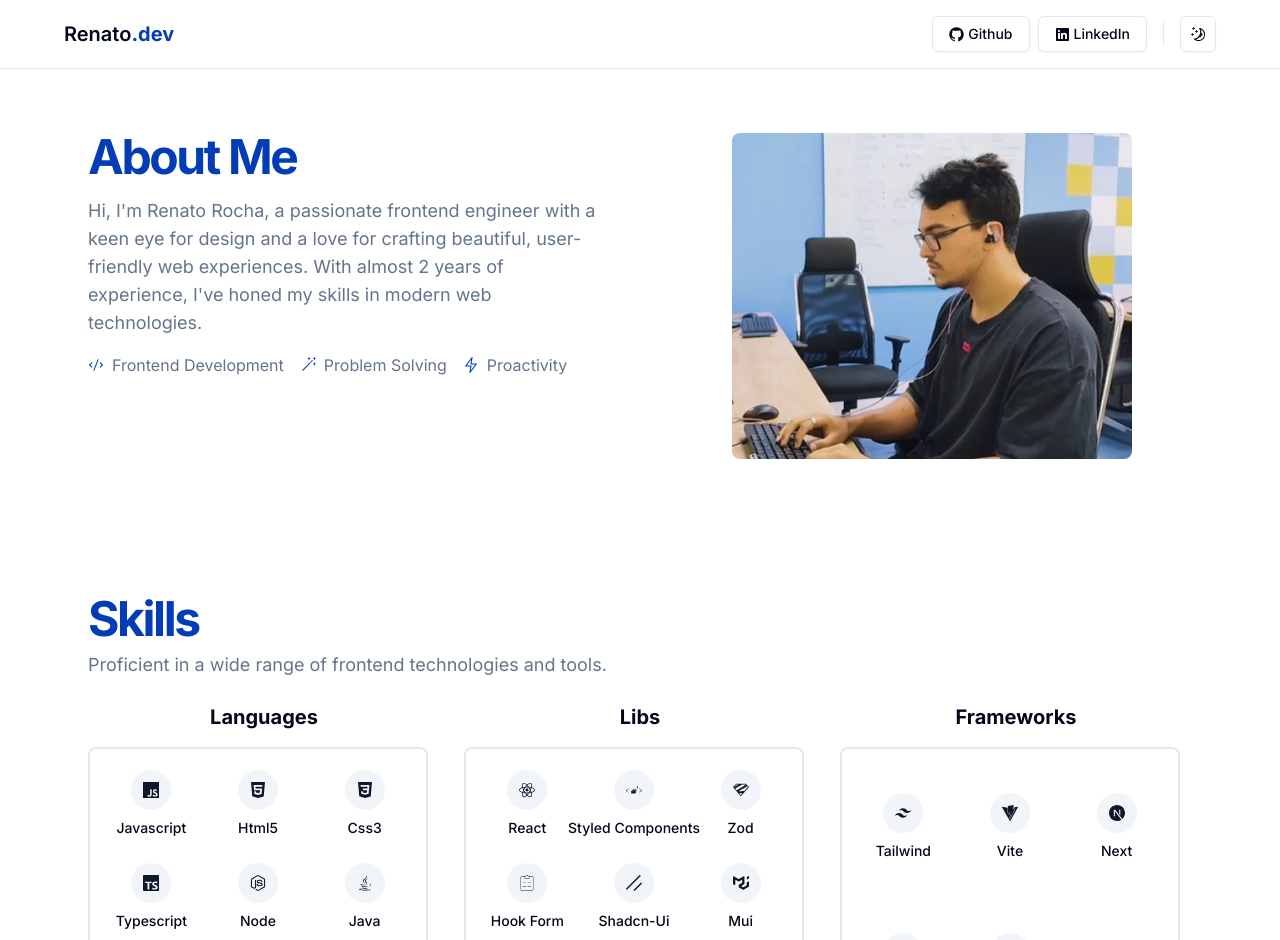
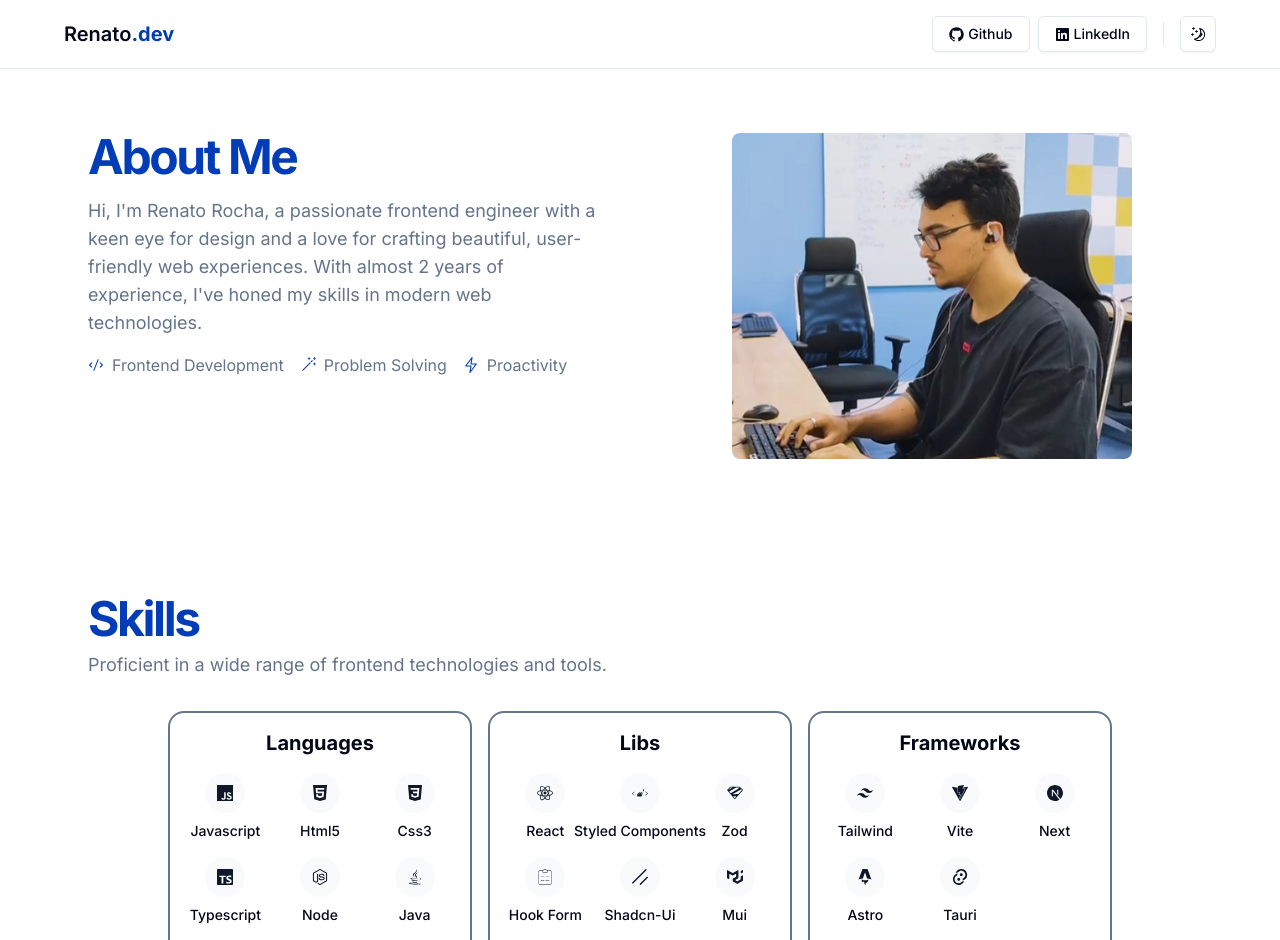
Before and after one commit to renatorrocha/portfolio-renato, a Next.js app: page / in a window 1280 px wide. Shown: the top 940 px of the page. Built offline with nearby package versions, Linux system fonts and the light colour scheme.

Commit message:
feat: skills section

```diff
--- a/package.json
+++ b/package.json
@@ -8,6 +8,7 @@
     "start": "next start",
     "lint": "next lint"
   },
+  "types": "./types/index.d.ts",
   "dependencies": {
     "@radix-ui/react-icons": "^1.3.0",
     "@radix-ui/react-separator": "^1.1.0",
--- a/src/components/skills/category-container.tsx
+++ /dev/null
@@ -1,34 +0,0 @@
-import { Skill } from "@/types";
-
-export default function CategoryContainer({
-  categoryName,
-  categorySkills,
-}: {
-  categorySkills: Skill[];
-  categoryName: string;
-}) {
-  return (
-    <div className="group/category grid gap-4">
-      <p className="text-center text-xl font-bold transition-all group-hover/category:text-primary">
-        {categoryName}
-      </p>
-
-      <div className="grid h-[300px] w-[340px] grid-cols-3 items-center gap-4 rounded-lg border-2 border-border p-4 transition-all group-hover/category:border-primary group-hover/category:bg-muted">
-        {categorySkills.map((Skill) => (
-          <div
-            key={Skill.name}
-            className="group/icon flex flex-col items-center justify-center gap-2"
-          >
-            <figure className="rounded-full bg-secondary p-3 transition-all group-hover/icon:scale-110 group-hover/icon:bg-primary">
-              <Skill.icon className="text-secondary-foreground group-hover/icon:text-secondary" />
-            </figure>
-
-            <span className="truncate text-center text-sm font-medium transition-all group-hover/icon:font-bold">
-              {Skill.name}
-            </span>
-          </div>
-        ))}
-      </div>
-    </div>
-  );
-}
--- a/src/components/skills/skills.tsx
+++ b/src/components/skills/skills.tsx
@@ -1,5 +1,5 @@
-import CategoryContainer from "./category-container";
 import { MySkills } from "@/lib/constants";
+import TechContainer from "./tech-container";
 
 export default function Skills() {
   return (
@@ -16,14 +16,8 @@ export default function Skills() {
             </p>
           </div>
 
-          <div className="grid items-start gap-6 md:grid-cols-2 lg:grid-cols-3">
-            {MySkills.map((category) => (
-              <CategoryContainer
-                categoryName={category.name}
-                categorySkills={category.skills}
-                key={category.name}
-              />
-            ))}
+          <div className="mx-auto max-w-5xl px-8">
+            <TechContainer techCategories={MySkills} />
           </div>
         </div>
       </div>
--- /dev/null
+++ b/src/components/skills/tech-card.tsx
@@ -0,0 +1,54 @@
+import { TechnologyCategory } from "@/types/technology-category";
+
+export default function TechCard({
+  techCategory,
+}: {
+  techCategory: TechnologyCategory;
+}) {
+  return (
+    <div className="relative z-20 h-full w-full space-y-4 overflow-hidden rounded-2xl border-2 border-muted-foreground bg-transparent p-4 transition-all">
+      <p className="relative z-20 text-center text-xl font-bold transition-all">
+        {techCategory.name}
+      </p>
+
+      <div className="grid grid-cols-3 gap-4">
+        {techCategory.skills.map(({ Icon, name }) => (
+          <div
+            key={name}
+            className="group/icon flex flex-col items-center justify-center gap-2"
+          >
+            <figure className="rounded-full bg-primary-foreground p-3 transition-all group-hover/icon:scale-110 group-hover/icon:bg-primary dark:bg-secondary">
+              <Icon className="text-secondary-foreground group-hover/icon:text-secondary" />
+            </figure>
+
+            <span className="truncate text-center text-sm font-medium transition-all group-hover/icon:font-bold group-hover/icon:text-primary">
+              {name}
+            </span>
+          </div>
+        ))}
+      </div>
+    </div>
+    // <div className="group/category relative z-50 grid h-full w-full gap-4">
+    //   <p className="text-center text-xl font-bold transition-all group-hover/category:text-primary">
+    //     {techCategory.name}
+    //   </p>
+
+    //   <div className="grid h-[300px] w-[340px] grid-cols-3 relative items-center gap-4 rounded-lg border-2 border-border p-4 transition-all group-hover/category:border-primary group-hover/category:bg-muted">
+    //     {techCategory.skills.map(({ Icon, name }) => (
+    //       <div
+    //         key={name}
+    //         className="group/icon flex flex-col items-center justify-center gap-2"
+    //       >
+    //         <figure className="rounded-full bg-secondary p-3 transition-all group-hover/icon:scale-110 group-hover/icon:bg-primary">
+    //           <Icon className="text-secondary-foreground group-hover/icon:text-secondary" />
+    //         </figure>
+
+    //         <span className="truncate text-center text-sm font-medium transition-all group-hover/icon:font-bold">
+    //           {name}
+    //         </span>
+    //       </div>
+    //     ))}
+    //   </div>
+    // </div>
+  );
+}
--- /dev/null
+++ b/src/components/skills/tech-container.tsx
@@ -0,0 +1,47 @@
+"use client";
+
+import { TechnologyCategory } from "@/types/technology-category";
+import TechCard from "./tech-card";
+import { AnimatePresence, motion } from "framer-motion";
+import { useState } from "react";
+
+export default function TechContainer({
+  techCategories,
+}: {
+  techCategories: TechnologyCategory[];
+}) {
+  let [hoveredIndex, setHoveredIndex] = useState<number | null>(null);
+
+  return (
+    <div className="grid grid-cols-1 justify-center self-center md:grid-cols-2 lg:grid-cols-3">
+      {techCategories.map((techCategory, index) => (
+        <div
+          key={techCategory.name}
+          className="group relative block h-full w-full p-2"
+          onMouseEnter={() => setHoveredIndex(index)}
+          onMouseLeave={() => setHoveredIndex(null)}
+        >
+          <AnimatePresence>
+            {hoveredIndex === index && (
+              <motion.span
+                className="absolute inset-0 block h-full w-full rounded-3xl bg-muted"
+                layoutId="hoverBackground"
+                initial={{ opacity: 0 }}
+                animate={{
+                  opacity: 1,
+                  transition: { duration: 0.15 },
+                }}
+                exit={{
+                  opacity: 0,
+                  transition: { duration: 0.15, delay: 0.2 },
+                }}
+              />
+            )}
+          </AnimatePresence>
+
+          <TechCard techCategory={techCategory} />
+        </div>
+      ))}
+    </div>
+  );
+}
--- a/src/lib/constants.ts
+++ b/src/lib/constants.ts
@@ -1,6 +1,7 @@
-import { GitHubLogoIcon, NotionLogoIcon } from "@radix-ui/react-icons";
+"use client";
+
+import { TechnologyCategory } from "@/types/technology-category";
 import { BsAndroid } from "react-icons/bs";
-import { DiJava } from "react-icons/di";
 import { FaJava } from "react-icons/fa";
 import {
   SiNextdotjs,
@@ -32,53 +33,53 @@ export const GithubProfileUrl = "https://github.com/renatorrocha";
 export const LinkedInProfileUrl =
   "https://www.linkedin.com/in/renato-rrodrigues/";
 
-export const MySkills = [
+export const MySkills: TechnologyCategory[] = [
   {
     name: "Languages",
     skills: [
-      { icon: SiJavascript, name: "Javascript" },
-      { icon: SiHtml5, name: "Html5" },
-      { icon: SiCss3, name: "Css3" },
-      { icon: SiTypescript, name: "Typescript" },
-      { icon: SiNodedotjs, name: "Node" },
-      { icon: FaJava, name: "Java" },
-      { icon: SiKotlin, name: "Kotlin" },
+      { Icon: SiJavascript, name: "Javascript" },
+      { Icon: SiHtml5, name: "Html5" },
+      { Icon: SiCss3, name: "Css3" },
+      { Icon: SiTypescript, name: "Typescript" },
+      { Icon: SiNodedotjs, name: "Node" },
+      { Icon: FaJava, name: "Java" },
+      { Icon: SiKotlin, name: "Kotlin" },
     ],
   },
 
   {
     name: "Libs",
     skills: [
-      { icon: SiReact, name: "React" },
-      { icon: SiStyledcomponents, name: "Styled Components" },
-      { icon: SiZod, name: "Zod" },
-      { icon: SiReacthookform, name: "Hook Form" },
-      { icon: SiShadcnui, name: "Shadcn-Ui" },
-      { icon: SiMui, name: "Mui" },
-      { icon: SiNextui, name: "Next-Ui" },
-      { icon: SiReactquery, name: "React Query" },
+      { Icon: SiReact, name: "React" },
+      { Icon: SiStyledcomponents, name: "Styled Components" },
+      { Icon: SiZod, name: "Zod" },
+      { Icon: SiReacthookform, name: "Hook Form" },
+      { Icon: SiShadcnui, name: "Shadcn-Ui" },
+      { Icon: SiMui, name: "Mui" },
+      { Icon: SiNextui, name: "Next-Ui" },
+      { Icon: SiReactquery, name: "React Query" },
     ],
   },
 
   {
     name: "Frameworks",
     skills: [
-      { icon: SiTailwindcss, name: "Tailwind" },
-      { icon: SiVite, name: "Vite" },
-      { icon: SiNextdotjs, name: "Next" },
-      { icon: SiAstro, name: "Astro" },
-      { icon: SiTauri, name: "Tauri" },
+      { Icon: SiTailwindcss, name: "Tailwind" },
+      { Icon: SiVite, name: "Vite" },
+      { Icon: SiNextdotjs, name: "Next" },
+      { Icon: SiAstro, name: "Astro" },
+      { Icon: SiTauri, name: "Tauri" },
     ],
   },
 
   {
     name: "Tools",
     skills: [
-      { icon: SiGit, name: "Git" },
-      { icon: SiNotion, name: "Notion" },
-      { icon: SiGithub, name: "Github" },
-      { icon: SiDocker, name: "Docker" },
-      { icon: BsAndroid, name: "Android Studio" },
+      { Icon: SiGit, name: "Git" },
+      { Icon: SiNotion, name: "Notion" },
+      { Icon: SiGithub, name: "Github" },
+      { Icon: SiDocker, name: "Docker" },
+      { Icon: BsAndroid, name: "Android Studio" },
     ],
   },
 ];
--- a/src/types/index.d.ts
+++ /dev/null
@@ -1,6 +0,0 @@
-import { IconType } from "react-icons";
-
-declare type Skill = {
-  icon: IconType;
-  name: string;
-};
--- /dev/null
+++ b/src/types/technology-category.d.ts
@@ -0,0 +1,11 @@
+import { IconType } from "react-icons";
+
+declare type Skill = {
+  Icon: IconType;
+  name: string;
+};
+
+declare type TechnologyCategory = {
+  name: string;
+  skills: Skill[];
+};
```
